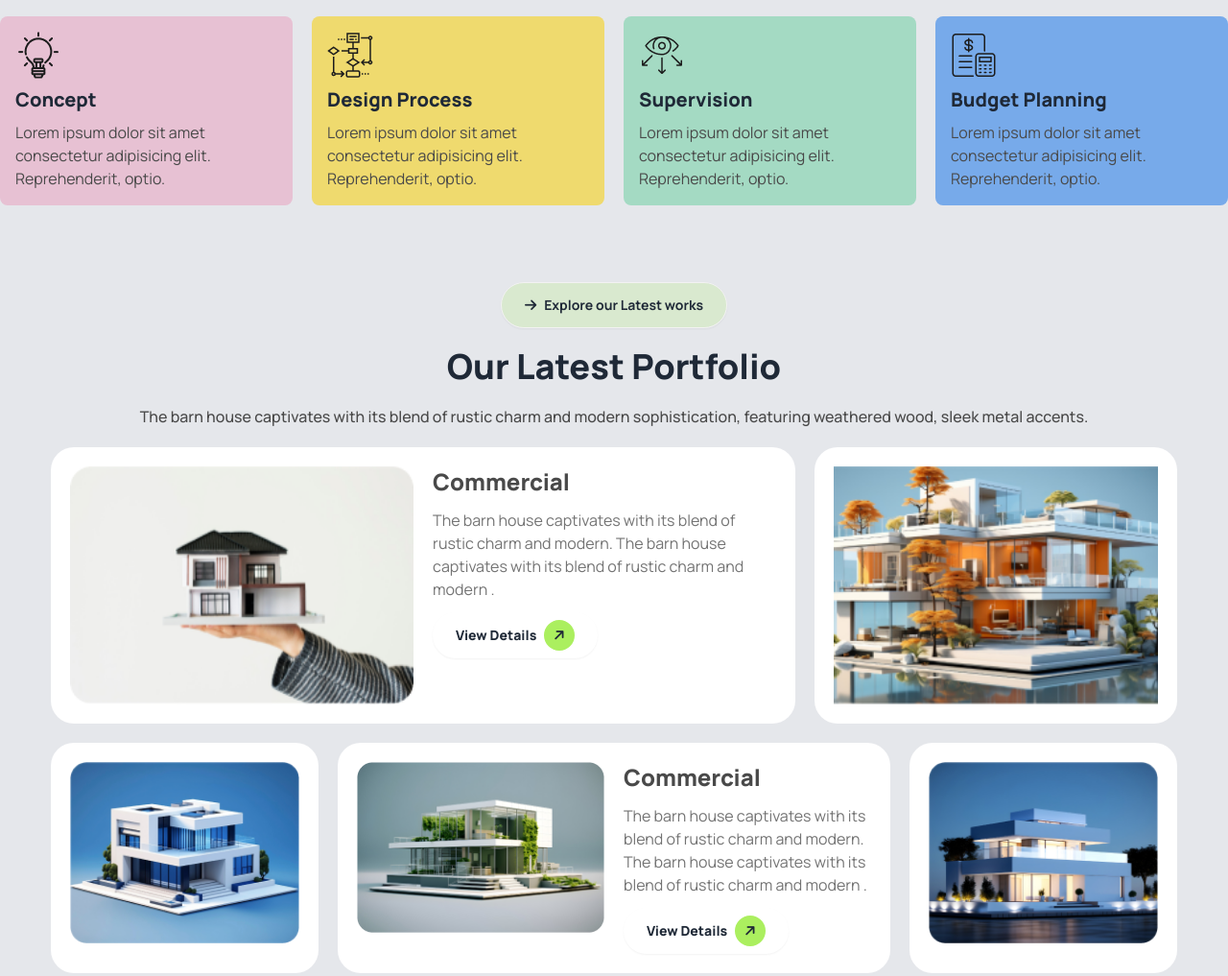
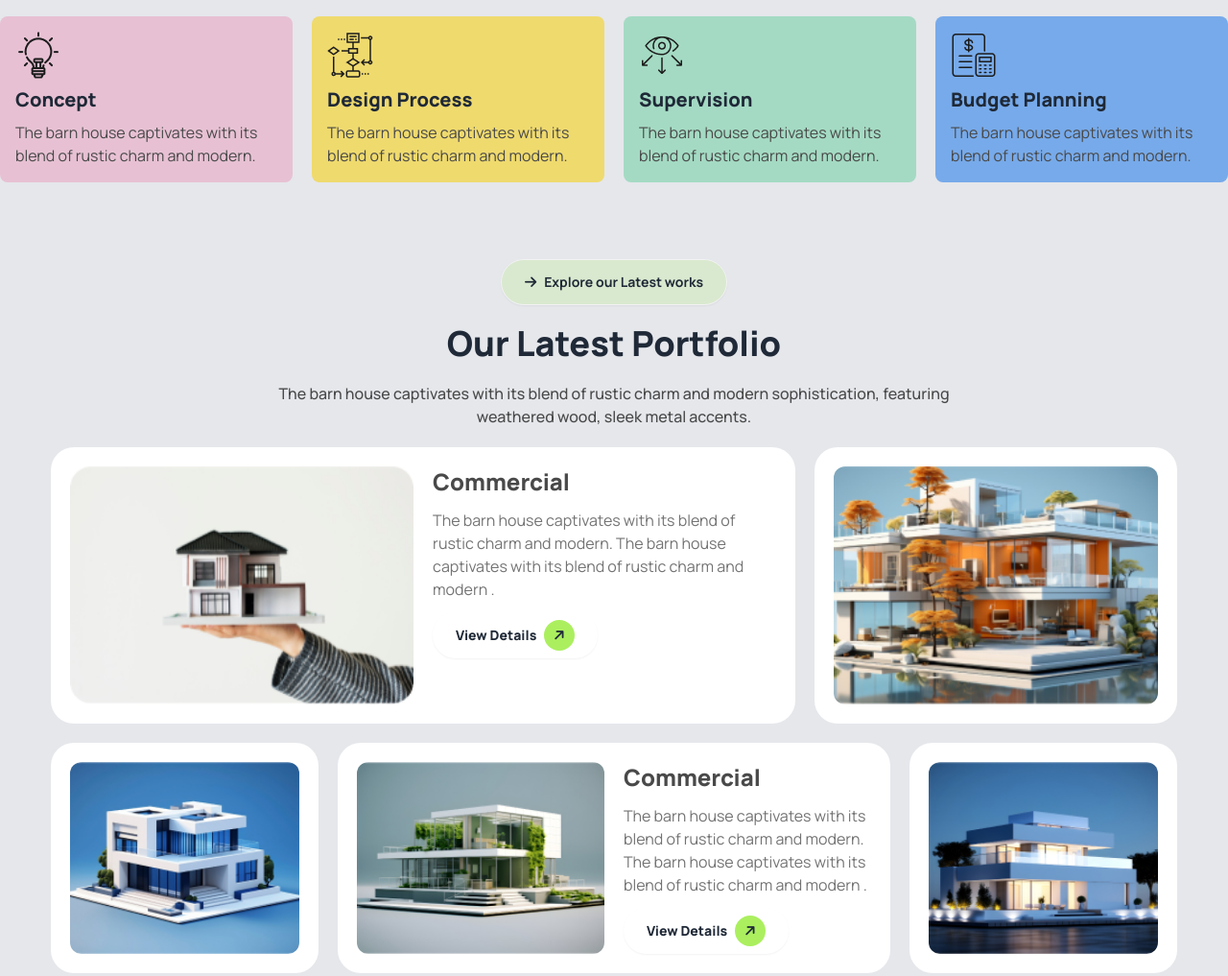
Before and after one commit to Web-Sakib/PH-Assignment-03, a plain HTML site: page index.html in a window 1280 px wide. Shown: the part 2343-3360 px from the top of the page at 96% size. Drawn offline with nearby package versions, Linux system fonts and the light colour scheme.

Commit message:
problem solved two

```diff
--- a/index.html
+++ b/index.html
@@ -255,7 +255,7 @@
         </div>
 
         <h2 class="font-extrabold text-2xl md:text-3xl lg:text-4xl ">Our Works Proces</h2>
-        <p class="text-center w-11/12 lg:w-1/2">The barn house captivates with its blend of rustic charm and  modern sophistication, featuring weathered wood, sleek metal accents.</p>
+        <p class="text-center w-11/12 lg:w-2/3">The barn house captivates with its blend of rustic charm and  modern sophistication, featuring weathered wood, sleek metal accents.</p>
 
       </div>
 
@@ -272,7 +272,7 @@
         </div>
 
         <h3 class="font-extrabold text-xl">Concept</h3>
-        <p class="text-fourth">Lorem ipsum dolor sit amet consectetur adipisicing elit. Reprehenderit, optio.</p>
+        <p class="text-fourth">The barn house captivates with its blend of rustic charm and modern. </p>
       </div>
 
       <!-- card 2 -->
@@ -283,7 +283,7 @@
         </div>
 
         <h3 class="font-extrabold text-xl">Design Process</h3>
-        <p class="text-fourth">Lorem ipsum dolor sit amet consectetur adipisicing elit. Reprehenderit, optio.</p>
+        <p class="text-fourth">The barn house captivates with its blend of rustic charm and modern. </p>
       </div>
       </div>
 
@@ -297,7 +297,7 @@
         </div>
 
         <h3 class="font-extrabold text-xl">Supervision</h3>
-        <p class="text-fourth">Lorem ipsum dolor sit amet consectetur adipisicing elit. Reprehenderit, optio.</p>
+        <p class="text-fourth">The barn house captivates with its blend of rustic charm and modern. </p>
       </div>
 
       <!-- card 4 -->
@@ -308,7 +308,7 @@
         </div>
 
         <h3 class="font-extrabold text-xl">Budget Planning</h3>
-        <p class="text-fourth">Lorem ipsum dolor sit amet consectetur adipisicing elit. Reprehenderit, optio.</p>
+        <p class="text-fourth">The barn house captivates with its blend of rustic charm and modern. </p>
       </div>
        </div>
 
@@ -333,7 +333,7 @@
         </div>
 
         <h2 class="font-extrabold text-2xl md:text-3xl lg:text-4xl">Our Latest Portfolio</h2>
-        <p class="text-fourth font-medium">The barn house captivates with its blend of rustic charm and  modern sophistication, featuring weathered wood, sleek metal accents.</p>
+        <p class="text-fourth font-medium lg:w-2/3">The barn house captivates with its blend of rustic charm and  modern sophistication, featuring weathered wood, sleek metal accents.</p>
 
       </div>
 
@@ -341,10 +341,10 @@
       <div class="grid gap-5 md:grid-cols-2 lg:grid-cols-12">
 
         <!-- card 1 -->
-        <div class="bg-white p-5 rounded-3xl flex flex-col gap-5 md:flex-row md:col-span-2 lg:col-span-8">
+        <div class="bg-white p-5 rounded-3xl flex flex-col gap-5 md:flex-row md:col-span-2 lg:col-span-8 ">
           <!-- card image -->
           <div class="md:flex-1">
-            <img class="w-full" src="./assets/img1.png" alt="">
+            <img class="w-full h-full object-cover rounded-xl" src="./assets/img1.png" alt="">
           </div>
           <!-- card info -->
           <div class="flex md:flex-1 flex-col gap-3">
@@ -364,17 +364,17 @@
 
         <!-- card 2 -->
         <div class="bg-white w-full h-full p-5 rounded-3xl flex flex-col gap-5 lg:col-span-4">
-          <img class="object-cover w-full h-full" src="./assets/img2.png" alt="">
+          <img class="w-full h-full object-cover rounded-xl" src="./assets/img2.png" alt="">
         </div>
         <!-- card 3 -->
         <div class="bg-white p-5 rounded-3xl flex flex-col gap-5 lg:col-span-3">
-          <img class="w-full" src="./assets/img3.png" alt="">
+          <img class="w-full h-full object-cover rounded-xl" src="./assets/img3.png" alt="">
         </div>
         <!-- card 4 -->
         <div class="bg-white p-5 rounded-3xl flex flex-col gap-5 md:flex-row md:col-span-2 lg:col-span-6">
           <!-- card image -->
           <div class="md:flex-1">
-            <img class="w-full" src="./assets/img4.png" alt="">
+            <img class="w-full h-full object-cover rounded-xl" src="./assets/img4.png" alt="">
           </div>
           <!-- card info -->
           <div class="flex md:flex-1 flex-col gap-3">
@@ -394,7 +394,7 @@
         </div>
         <!-- card 5 -->
         <div class="bg-white p-5 rounded-3xl flex flex-col gap-5 lg:col-span-3">
-          <img class="w-full" src="./assets/img5.png" alt="">
+          <img class="w-full h-full object-cover rounded-xl" src="./assets/img5.png" alt="">
         </div>
         <!-- card 6 -->
         <div class="bg-white p-5 rounded-3xl flex flex-col gap-5 lg:hidden">
@@ -422,7 +422,7 @@
         </div>
 
         <h2 class="font-extrabold text-2xl md:text-3xl lg:text-4xl">Let’s Discuss Next Project</h2>
-        <p class="text-fourth w-10/12">The barn house captivates with its blend of rustic charm and  modern sophistication, featuring weathered wood, sleek metal accents.</p>
+        <p class="text-fourth w-10/12 lg:w-2/3">The barn house captivates with its blend of rustic charm and  modern sophistication, featuring weathered wood, sleek metal accents.</p>
 
       </div>
       <!-- all input -->
```
